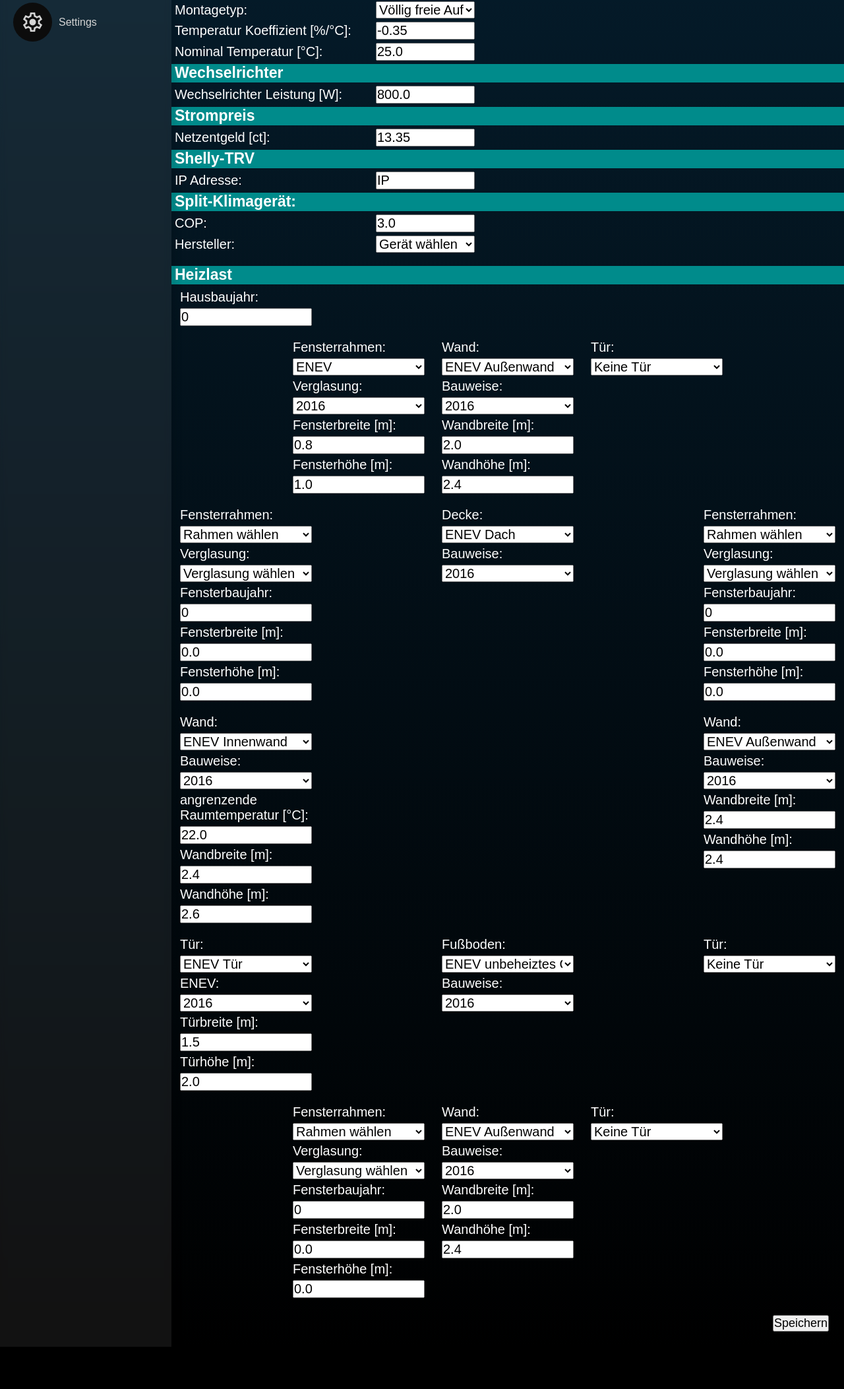
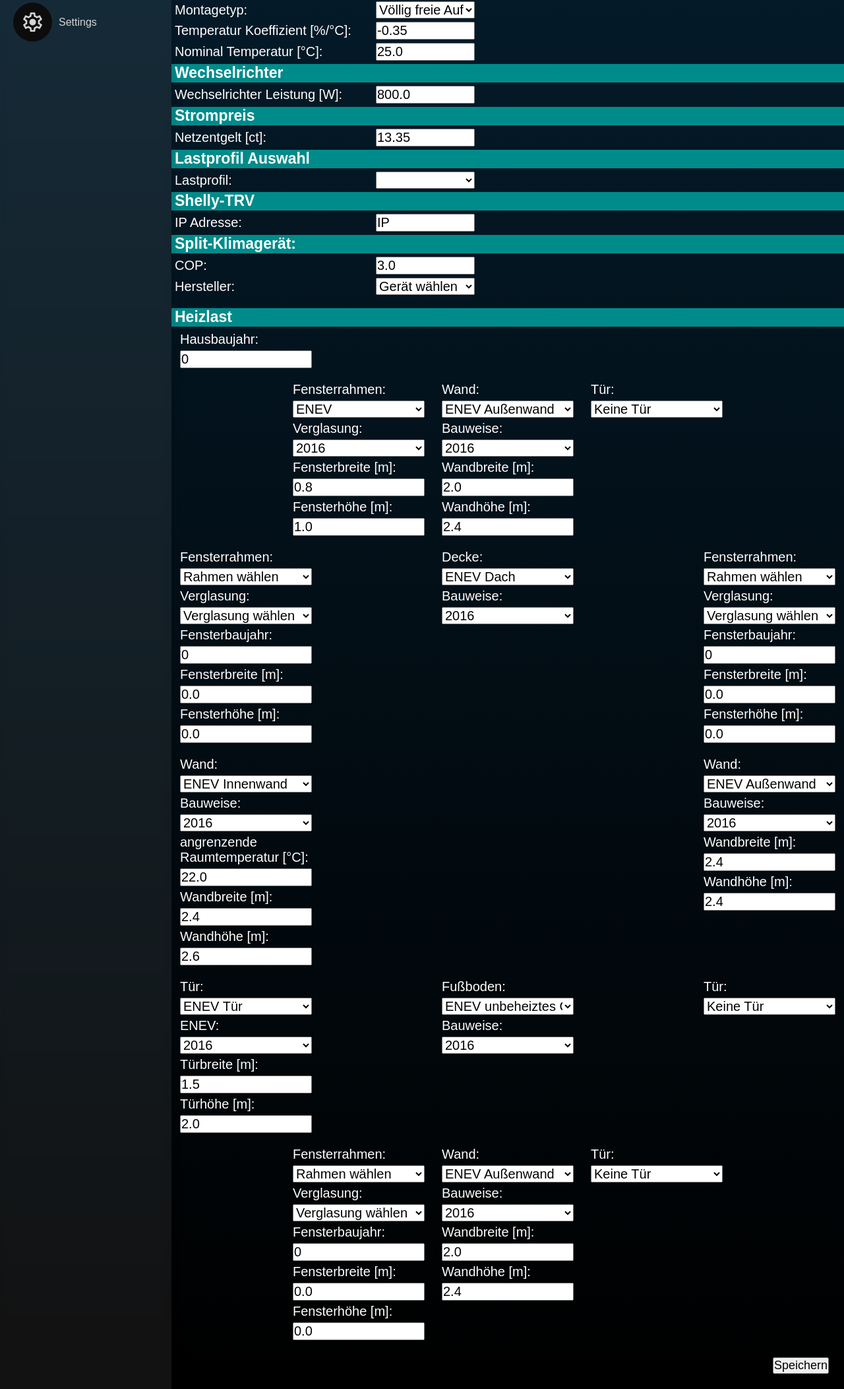
Before and after one commit to Jan1444/Bachelor, a Flask app: page /settings in a window 1280 px wide. Shown: the part 411-2516 px from the top of the page at 66% size. Before the commit the page ends 2452 px from the top, so only its background shows below. Run offline with Flask 3, Linux system fonts and the light colour scheme; lists and menus that the app fills with data are empty; parts of the project's set-up code (start-up, migrations or seed data) failed here and were passed over.

Commit message:
added Lastprofil auswahl

```diff
--- a/templates/set_vals.html
+++ b/templates/set_vals.html
@@ -153,9 +153,26 @@
         </nav>
         <section>
             <div class="input-group">
-                <label for="consumer_price">Netzentgeld [ct]:</label>
+                <label for="consumer_price">Netzentgelt [ct]:</label>
                 <input id="consumer_price" minlength="1" name="consumer_price"
                        type="text" value="{{ config['market']['consumer_price'] }}">
+            </div>
+        </section>
+        <nav class="Box1">
+            <b>Lastprofil Auswahl</b>
+        </nav>
+        <section>
+            <div class="input-group">
+                <label for="load_profile_name">Lastprofil:</label>
+                <select name="load_profile_name" id="load_profile_name">
+                    {% for file in load_files %}
+                        <option value="{{ file }}"
+                                {% if file ==  config['load_profile']['name'] %}
+                                    selected="selected"
+                                {% endif %}>
+                            {{ file }}</option>
+                    {% endfor %}
+                </select>
             </div>
         </section>
         <nav class="Box1">
@@ -358,8 +375,8 @@
                                 {% endif %}
                                     value="{{ wall }}">{{ wall }}</option>
                             {% endfor %}
+
                         </select>
-
                         <div id="{{ wall_name }}_data"
                                 {% if config['house'][wall_name] == 'u_value' %}
                              class="invisible"
--- a/website.py
+++ b/website.py
@@ -117,6 +117,8 @@ def analytics():
     write_data = analytics_module.prepare_data_to_write(weather_time, power_data, market_price, energy, None,
                                                         radiation_data_dni)
     energy_manager_data.write_energy_data(write_data)
+
+    fc.load_load_profile('')
 
     diff_power = fc.calc_diff_hp_energy(hp[1], power_data)
 
@@ -247,9 +249,16 @@ def allowed_file(filename, extensions):
 
 @app.route('/settings')
 def settings():
+    config_files: list = os.listdir('config')
+    valid_files: list = []
+    for file in config_files:
+        if allowed_file(file, {'json', 'xlsx', 'xls'}):
+            valid_files.append(file)
+
     config_data = config_manager.config_data
     return render_template('set_vals.html', config=config_data, window_data=consts.window_data,
-                           wall_data=consts.wall_data, door_data=consts.door_data, ceiling_data=consts.ceiling_data)
+                           wall_data=consts.wall_data, door_data=consts.door_data, ceiling_data=consts.ceiling_data,
+                           load_files=valid_files)
 
 
 @app.route('/save_settings', methods=['POST'])
```
